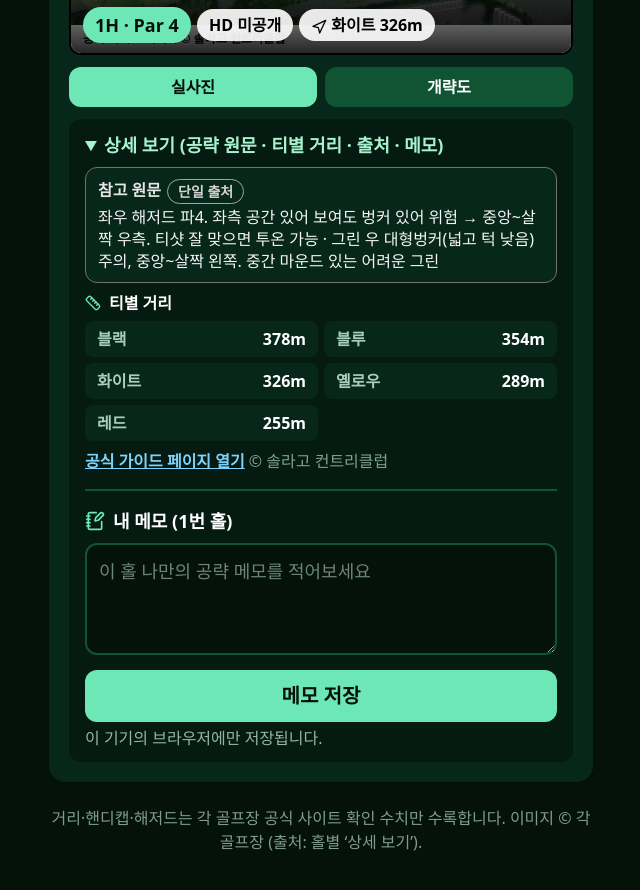
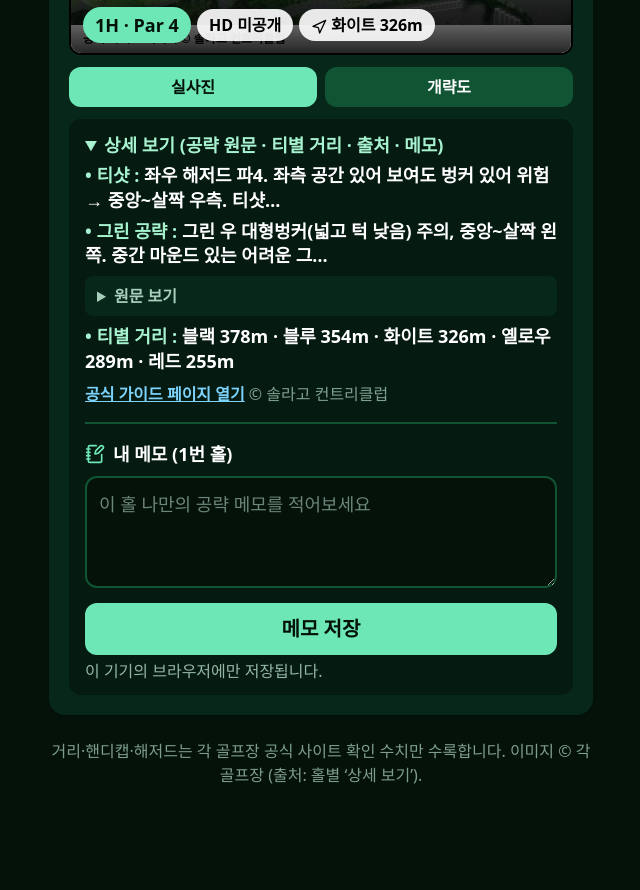
Before and after one commit to qkrwodyd100-hub/golf_swing, a Next.js app: page / in a window 1280 px wide. Shown: the part 1610-2500 px from the top of the page, without its empty margins (319-959 px from the left). After the commit the page ends 2461 px from the top, so only its background shows below. Built offline with nearby package versions, Linux system fonts and the light colour scheme.

Commit message:
상세 보기 개조식 불릿(해저드·티샷·그린·티별거리)으로 정리

```diff
--- a/app/page.tsx
+++ b/app/page.tsx
@@ -9,7 +9,6 @@ import {
   MapPin,
   Navigation,
   NotebookPen,
-  Ruler,
   Search,
 } from "lucide-react";
 import raw from "@/data/courses.json";
@@ -123,6 +122,27 @@ function buildBullets(hole: Hole): string[] {
   return picked;
 }
 
+/** 상세 불릿: 해저드 / 티샷 / 그린 공략 — 원문 부분 발췌만 사용, 창작 없음. */
+function buildDetail(hole: Hole): { label: string; text: string }[] {
+  const out: { label: string; text: string }[] = [];
+  const cut = (s: string, n = 48) => (s.length > n ? s.slice(0, n).trimEnd() + "…" : s);
+  const norm = (x: string) => x.replace(/\s+/g, "");
+  if (hole.hazards && hole.hazards.length > 0)
+    out.push({ label: "해저드", text: cut(hole.hazards.join(" · ")) });
+  const hazardNorm = norm(hole.hazards?.join(" · ") ?? "");
+  const parts = (hole.singleNote?.text ?? "")
+    .split("·")
+    .map((s) => s.trim())
+    .filter((s) => s.length > 0);
+  const tee =
+    hole.consensus?.fairway ?? parts.find((p) => !/그린/.test(p)) ?? hole.tip ?? null;
+  const green =
+    hole.consensus?.green ?? parts.find((p) => /그린/.test(p)) ?? null;
+  if (tee && norm(tee) !== hazardNorm) out.push({ label: "티샷", text: cut(tee) });
+  if (green && green !== tee) out.push({ label: "그린 공략", text: cut(green) });
+  return out;
+}
+
 function StatusBadge({ verified }: { verified: boolean }) {
   if (verified)
     return (
@@ -214,6 +234,7 @@ export default function YardageBookPage() {
 
   const teeDist = hole && hole.tee[tee] != null ? hole.tee[tee] : null;
   const bullets = useMemo(() => (hole ? buildBullets(hole) : []), [hole]);
+  const detail = useMemo(() => (hole ? buildDetail(hole) : []), [hole]);
 
   return (
     <main className="mx-auto min-h-screen w-full max-w-xl bg-fairway-950 px-4 pb-16 pt-6 text-white">
@@ -520,84 +541,45 @@ export default function YardageBookPage() {
               <summary className="cursor-pointer text-lg font-extrabold text-emerald-200">
                 상세 보기 (공략 원문 · 티별 거리 · 출처 · 메모)
               </summary>
-              {/* 공략 원문 (공식 문구 그대로, 출처 표기 유지) */}
-              {hole.tip && (
-                <blockquote className="mt-2 rounded-xl border-l-4 border-amber-300 bg-fairway-900 px-3 py-2">
-                  <p className="text-base leading-snug">{hole.tip}</p>
-                  <cite className="mt-1 block text-sm font-bold not-italic text-emerald-100/70">
-                    공식 공략 TIP © {hole.tipSource ?? club.name}
-                  </cite>
-                </blockquote>
-              )}
-              {hole.consensus && (
-                <div className="mt-2 rounded-xl border border-emerald-300/50 bg-fairway-900 px-3 py-2.5">
-                  <div className="mb-1.5 flex flex-wrap items-center gap-2">
-                    <h3 className="text-base font-extrabold text-emerald-200">
-                      공개자료 공통 의견 원문
-                    </h3>
-                    {hole.consensus.strength === "strong" ? (
-                      <span className="rounded-full bg-emerald-300 px-2.5 py-0.5 text-sm font-extrabold text-fairway-950">
-                        복수 일치
-                      </span>
-                    ) : (
-                      <span className="rounded-full border border-amber-300 px-2.5 py-0.5 text-sm font-extrabold text-amber-200">
-                        약한 일치
-                      </span>
-                    )}
-                    <span className="text-sm font-bold text-emerald-100/60">
-                      출처 {hole.consensus.sources.length}곳
-                    </span>
-                  </div>
-                  {hole.consensus.fairway && (
-                    <p className="text-base leading-snug">
-                      <span className="font-bold text-emerald-300">노릴 곳 · </span>
-                      {hole.consensus.fairway}
-                    </p>
-                  )}
-                  {hole.consensus.green && (
-                    <p className="mt-1 text-base leading-snug">
-                      <span className="font-bold text-emerald-300">그린 · </span>
-                      {hole.consensus.green}
-                    </p>
-                  )}
-                  {hole.consensus.note && (
-                    <p className="mt-1 text-base text-emerald-100/70">
-                      {hole.consensus.note}
-                    </p>
-                  )}
-                </div>
-              )}
-              {hole.singleNote && (
-                <div className="mt-2 rounded-xl border border-neutral-500 bg-fairway-900 px-3 py-2.5">
-                  <h3 className="mb-1 text-base font-extrabold text-neutral-200">
-                    참고 원문
-                    <span className="ml-1.5 rounded-full border border-neutral-400 px-2.5 py-0.5 align-middle text-sm font-extrabold text-neutral-300">
-                      단일 출처
-                    </span>
-                  </h3>
-                  <p className="text-base leading-snug text-neutral-100">
+              {/* 상세 공략 불릿: 해저드 / 티샷 / 그린 공략 */}
+              <ul className="mt-1 space-y-1.5">
+                {detail.map((d, i) => (
+                  <li key={i} className="text-lg leading-snug">
+                    <span className="font-extrabold text-emerald-200">• {d.label} : </span>
+                    <span className="font-bold">{d.text}</span>
+                  </li>
+                ))}
+              </ul>
+              {/* 원문 보기 (공식 문구 그대로 보존) */}
+              <details className="mt-2 rounded-lg bg-fairway-900 px-3 py-2">
+                <summary className="cursor-pointer text-base font-bold text-emerald-100/80">
+                  원문 보기
+                </summary>
+                {hole.tip && <p className="mt-1.5 text-base leading-snug">{hole.tip}</p>}
+                {hole.consensus?.fairway && (
+                  <p className="mt-1.5 text-base leading-snug">{hole.consensus.fairway}</p>
+                )}
+                {hole.consensus?.green && (
+                  <p className="mt-1.5 text-base leading-snug">{hole.consensus.green}</p>
+                )}
+                {hole.singleNote && (
+                  <p className="mt-1.5 text-base leading-snug text-neutral-100">
                     {hole.singleNote.text}
                   </p>
-                </div>
-              )}
+                )}
+              </details>
               <div className="mt-2">
-                <h3 className="mb-1.5 flex items-center gap-2 text-base font-bold">
-                  <Ruler className="h-4 w-4 text-emerald-300" aria-hidden />
-                  티별 거리
-                </h3>
-                <dl className="grid grid-cols-2 gap-1.5">
-                  {hole.teeOrder.map((t) => (
-                    <div
-                      key={t}
-                      className="flex items-center justify-between rounded-lg bg-fairway-900 px-3 py-1.5 text-base"
-                    >
-                      <dt className="font-bold text-emerald-100/80">{teeLabel(t)}</dt>
-                      <dd className="font-extrabold">
-                        {hole.tee[t] != null ? `${hole.tee[t]!.toLocaleString()}m` : "미표기"}
-                      </dd>
-                    </div>
-                  ))}
-                </dl>
+                <p className="text-lg leading-snug">
+                  <span className="font-extrabold text-emerald-200">• 티별 거리 : </span>
+                  <span className="font-bold">
+                    {hole.teeOrder
+                      .map(
+                        (t) =>
+                          `${teeLabel(t)} ${hole.tee[t] != null ? `${hole.tee[t]!.toLocaleString()}m` : "미표기"}`
+                      )
+                      .join(" · ")}
+                  </span>
+                </p>
                 {hole.holeName && (
                   <p className="mt-2 text-base text-emerald-100/80">홀명: {hole.holeName}</p>
                 )}
```
